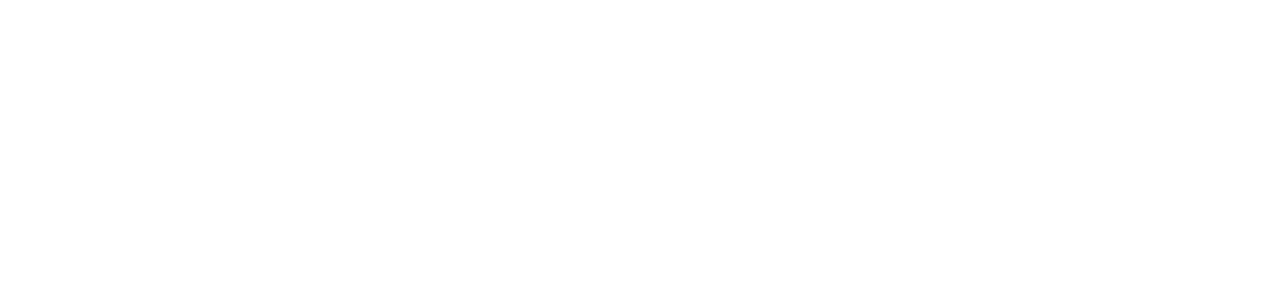
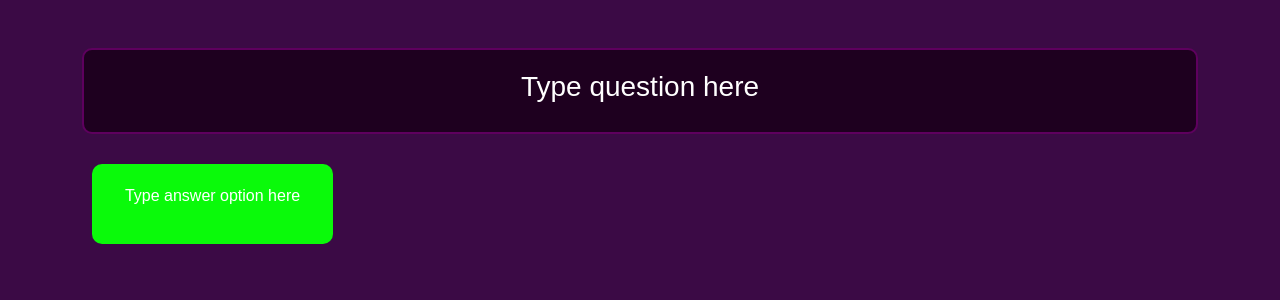
Before and after one commit to minhtam0308/englishweb, a React (Create React App) app: page /doingLess in a window 1280 px wide. Before the commit this address had no page. Shown: the top 300 px of the page. Built offline with nearby package versions, Linux system fonts and the light colour scheme.

Commit message:
update QA

```diff
--- a/src/App.js
+++ b/src/App.js
@@ -7,6 +7,7 @@ import Lession from './pages/Admin/Lession';
 import { Bounce, ToastContainer } from 'react-toastify';
 import 'react-medium-image-zoom/dist/styles.css'
 import AAddQAndA from './components/Admin/AAddQAndA';
+import LessionDoing from './components/User/LessionDoing';
 
 function App() {
   return (
@@ -20,6 +21,9 @@ function App() {
 
         </Route>
         <Route path='/admin/CRUDQuestion' element={<AAddQAndA />}>
+
+        </Route>
+        <Route path='/doingLess' element={<LessionDoing />}>
 
         </Route>
       </Routes>
--- a/src/api/apiAdmin.js
+++ b/src/api/apiAdmin.js
@@ -72,6 +72,15 @@ const apiPostDeleteQuesById = async (id) => {
     }
 }
 
+const apiPostUpdateQuestion = async (arrDelete, ques) => {
+    try {
+        let res = await axios.post(`api/PostUpdateQuestion`, { arrDelete, ques });
+        return res;
+    } catch (e) {
+        console.log(e);
+    }
+}
+
 export {
     CreateLession,
     apiGetAllLession,
@@ -79,5 +88,6 @@ export {
     apiPostDeleteLessById,
     apiPostCreateQuestion,
     apiGetAllQA,
-    apiPostDeleteQuesById
+    apiPostDeleteQuesById,
+    apiPostUpdateQuestion
 }
--- a/src/components/Admin/AListQA.js
+++ b/src/components/Admin/AListQA.js
@@ -53,7 +53,8 @@ const AListQA = (props) => {
         setQuesUpdate(val);
         setShowModalUpdateQues(true);
     }
-    // console.log(quesUpdate)
+    // console.log("update", quesUpdate);
+    // console.log("data", dataQA);
     return (
         <>
 
@@ -67,14 +68,17 @@ const AListQA = (props) => {
                 </thead>
                 <tbody>
                     {dataQA && dataQA.data && dataQA.data.length > 0 && dataQA.data.map((val, index) => {
+                        // console.log(val)
                         return <tr key={`ques${index}`}>
-                            <td> <div className="list-qa">
+                            <td>
+
+                                <div className="list-qa">
                                     <div className="mb-3">
                                         <label className="form-label">Question: {index + 1}</label>
                                         <input
                                             type="text"
                                             className="form-control"
-                                        defaultValue={val.cont}
+                                            value={val.cont}
                                             disabled
                                         />
                                     </div>
@@ -98,14 +102,14 @@ const AListQA = (props) => {
                                             <div className='mb-3' key={`ansInAddAns ${indexAns}`}>
                                                 <div className='add-ans'>
                                                     <input type="checkbox"
-                                                    defaultChecked={valAns.is_true}
+                                                        checked={valAns.is_true}
                                                         disabled
                                                     />
                                                     <div className='col-8'>
                                                         <input
                                                             type="text"
                                                             className="form-control"
-                                                        defaultValue={valAns.description}
+                                                            value={valAns.description}
                                                             disabled
                                                         />
                                                     </div>
@@ -150,6 +154,8 @@ const AListQA = (props) => {
             </Table>
 
             <AModalUpdateQA
+                setRefresh={setRefresh}
+                refresh={refresh}
                 quesUpdate={quesUpdate}
                 setQuesUpdate={setQuesUpdate}
                 show={showModalUpdateQues}
--- a/src/components/Admin/AModalUpdateQA.js
+++ b/src/components/Admin/AModalUpdateQA.js
@@ -9,11 +9,12 @@ import { useEffect, useState } from 'react';
 import { FaPlusSquare } from "react-icons/fa";
 import { FaMinusSquare } from "react-icons/fa";
 import { toast } from 'react-toastify';
+import { apiPostUpdateQuestion } from '../../api/apiAdmin';
 
 
 const AModalUpdateQA = (props) => {
 
-    const { quesUpdate, show, setShow, setQuesUpdate } = props;
+    const { quesUpdate, show, setShow, setQuesUpdate, setRefresh, refresh } = props;
     //khong thay doi useState khi useSate cha thay doi
     // const [ques, setQues] = useState({})
 
@@ -25,7 +26,9 @@ const AModalUpdateQA = (props) => {
 
     useEffect(() => {
         setArrDelete([]);
-
+        let temp = structuredClone(quesUpdate);
+        temp.image = ConvertBufferToBase64(quesUpdate.image);
+        setQuesUpdate(temp);
     }, [show])
 
 
@@ -149,7 +152,7 @@ const AModalUpdateQA = (props) => {
 
     }
 
-    const handleSaveUpdate = () => {
+    const handleSaveUpdate = async () => {
 
         if (quesUpdate.cont === "") {
             validateQues();
@@ -159,7 +162,7 @@ const AModalUpdateQA = (props) => {
             return val.description === "";
         })
         let ansNoCorr = quesUpdate.ans.findIndex((val) => {
-            return val.is_true === true;
+            return val.is_true === 1 || val.is_true === true
         })
 
         if (ansEmpty !== -1) {
@@ -171,6 +174,20 @@ const AModalUpdateQA = (props) => {
             return;
         }
 
+
+        // console.log("ques", quesUpdate);
+        // console.log("arrr", arrDelete);
+
+        let res = await apiPostUpdateQuestion(arrDelete, quesUpdate);
+        // console.log(res);
+
+        if (res.EC === 0) {
+            toast.success(res.EM);
+            setRefresh(!refresh);
+            handleCloseModal();
+        } else {
+            toast.error(res.EM);
+        }
 
     }
 
--- a/src/components/User/HomeCenterContent.js
+++ b/src/components/User/HomeCenterContent.js
@@ -3,6 +3,7 @@ import { useEffect, useState } from 'react';
 import { apiGetAllLession } from '../../api/apiAdmin';
 import { Buffer } from 'buffer';
 import Zoom from 'react-medium-image-zoom'
+import { NavLink } from 'react-router-dom';
 const HomeCenterContent = () => {
 
     const [listLess, setListLess] = useState([])
@@ -61,8 +62,13 @@ const HomeCenterContent = () => {
                                             {val.description}
                                         </div>
                                         <div className="finish-container">
-                                            <button className="btn btn-light">Chi tiet</button>
-                                            <button className="btn finish m-3">học ngay</button>
+                                            <NavLink
+                                                to={'/doingLess'}
+                                                state={{ val }}
+                                            >
+                                                <button className="btn finish m-3">học ngay</button>
+
+                                            </NavLink>
                                         </div>
                                     </div>
                                 </div>
--- /dev/null
+++ b/src/components/User/LessionDoing.js
@@ -0,0 +1,34 @@
+
+
+const LessionDoing = (props) => {
+
+    return (
+        <>
+            <div class="body-container">
+                <div class="container">
+                    <div class="question-box">
+
+                        <h3 class="text-center">
+                            Type question here
+                        </h3>
+                    </div>
+                    <div class="row">
+
+                        <div class="col-md-3">
+                            <div class="answer-option" style={{ backgroundColor: "rgb(10, 250, 10)" }}>
+
+
+                                <p>
+                                    Type answer option here
+                                </p>
+                            </div>
+                        </div>
+                    </div>
+
+                </div>
+            </div>
+
+        </>
+    )
+}
+export default LessionDoing;
--- a/src/styles/admin.scss
+++ b/src/styles/admin.scss
@@ -104,3 +104,33 @@
 .list-qa {
     background-color: aliceblue;
 }
+
+.body-container {
+    background-color: #3b0a45;
+    color: #fff;
+    font-family: Arial, sans-serif;
+    padding: 3rem;
+    height: 100vh;
+    width: 100vw;
+}
+
+.question-box {
+    background-color: #1e001f;
+    border: 2px solid #5e005e;
+    border-radius: 10px;
+    padding: 20px;
+    margin-bottom: 20px;
+    position: relative;
+}
+
+
+
+
+.answer-option {
+    border-radius: 10px;
+    padding: 20px;
+    margin: 10px;
+    position: relative;
+    color: #fff;
+    text-align: center;
+}
```
Lines whose indentation alone changed are shown as unchanged.
